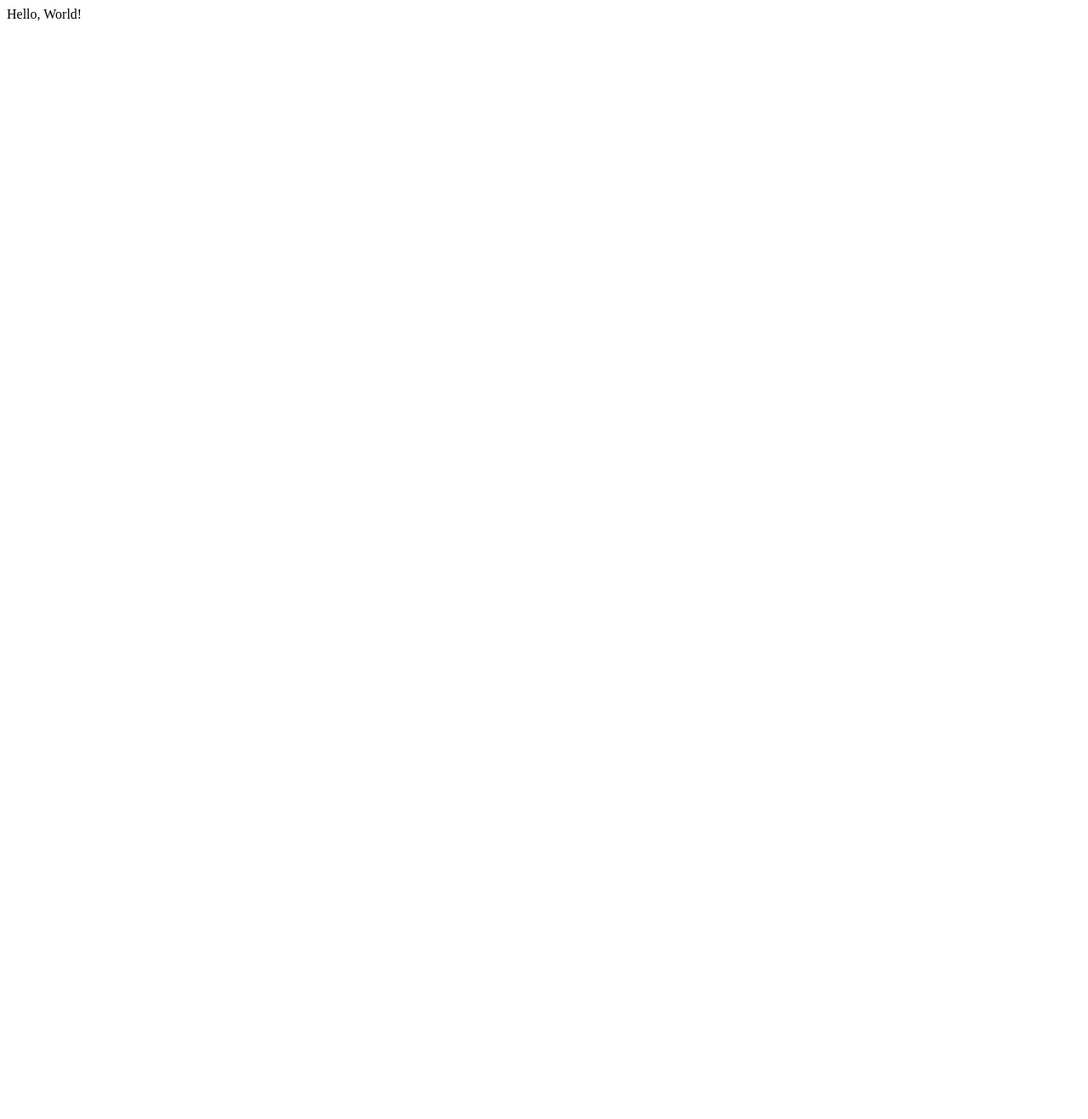
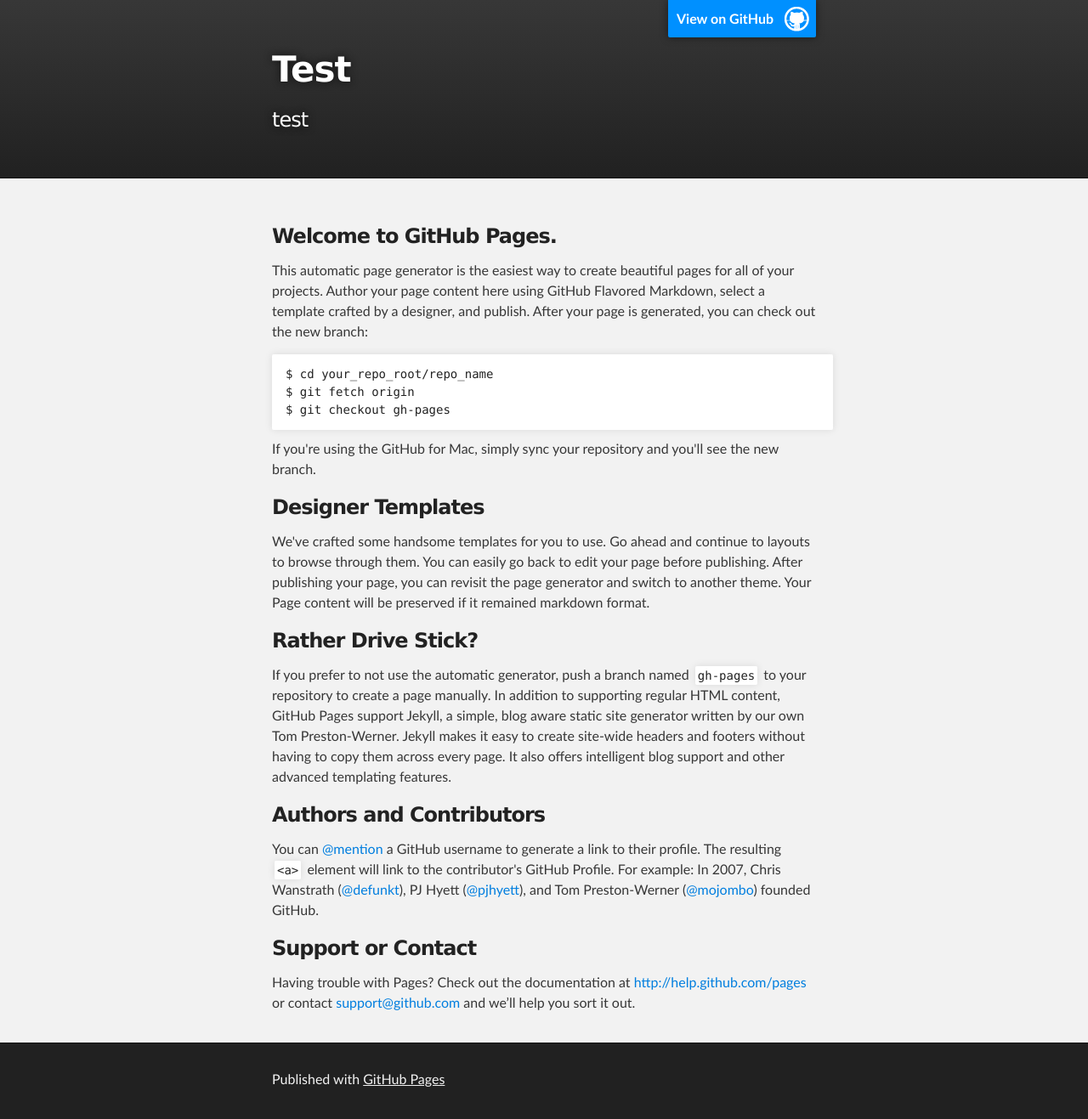
Before and after one commit to paulpjryan/paulpjryan.github.io, a plain HTML site: page index.html in a window 1280 px wide. Shown: the whole page at 85% size. Before the commit the page ends 800 px from the top, so only its background shows below. Drawn offline with Linux system fonts and the light colour scheme.

Commit message:
Replace master branch with page content via GitHub

```diff
--- a/index.html
+++ b/index.html
@@ -1,3 +1,74 @@
-<!DOCTYPE HTML>
+<!DOCTYPE html>
+<html>
 
-Hello, World!
+  <head>
+    <meta charset='utf-8'>
+    <meta http-equiv="X-UA-Compatible" content="chrome=1">
+    <meta name="description" content="Test : test">
+
+    <link rel="stylesheet" type="text/css" media="screen" href="stylesheets/stylesheet.css">
+
+    <title>Test</title>
+  </head>
+
+  <body>
+
+    <!-- HEADER -->
+    <div id="header_wrap" class="outer">
+        <header class="inner">
+          <a id="forkme_banner" href="https://github.com/paulpjryan">View on GitHub</a>
+
+          <h1 id="project_title">Test</h1>
+          <h2 id="project_tagline">test</h2>
+
+        </header>
+    </div>
+
+    <!-- MAIN CONTENT -->
+    <div id="main_content_wrap" class="outer">
+      <section id="main_content" class="inner">
+        <h3>
+<a id="welcome-to-github-pages" class="anchor" href="#welcome-to-github-pages" aria-hidden="true"><span class="octicon octicon-link"></span></a>Welcome to GitHub Pages.</h3>
+
+<p>This automatic page generator is the easiest way to create beautiful pages for all of your projects. Author your page content here using GitHub Flavored Markdown, select a template crafted by a designer, and publish. After your page is generated, you can check out the new branch:</p>
+
+<pre><code>$ cd your_repo_root/repo_name
+$ git fetch origin
+$ git checkout gh-pages
+</code></pre>
+
+<p>If you're using the GitHub for Mac, simply sync your repository and you'll see the new branch.</p>
+
+<h3>
+<a id="designer-templates" class="anchor" href="#designer-templates" aria-hidden="true"><span class="octicon octicon-link"></span></a>Designer Templates</h3>
+
+<p>We've crafted some handsome templates for you to use. Go ahead and continue to layouts to browse through them. You can easily go back to edit your page before publishing. After publishing your page, you can revisit the page generator and switch to another theme. Your Page content will be preserved if it remained markdown format.</p>
+
+<h3>
+<a id="rather-drive-stick" class="anchor" href="#rather-drive-stick" aria-hidden="true"><span class="octicon octicon-link"></span></a>Rather Drive Stick?</h3>
+
+<p>If you prefer to not use the automatic generator, push a branch named <code>gh-pages</code> to your repository to create a page manually. In addition to supporting regular HTML content, GitHub Pages support Jekyll, a simple, blog aware static site generator written by our own Tom Preston-Werner. Jekyll makes it easy to create site-wide headers and footers without having to copy them across every page. It also offers intelligent blog support and other advanced templating features.</p>
+
+<h3>
+<a id="authors-and-contributors" class="anchor" href="#authors-and-contributors" aria-hidden="true"><span class="octicon octicon-link"></span></a>Authors and Contributors</h3>
+
+<p>You can <a href="https://github.com/blog/821" class="user-mention">@mention</a> a GitHub username to generate a link to their profile. The resulting <code>&lt;a&gt;</code> element will link to the contributor's GitHub Profile. For example: In 2007, Chris Wanstrath (<a href="https://github.com/defunkt" class="user-mention">@defunkt</a>), PJ Hyett (<a href="https://github.com/pjhyett" class="user-mention">@pjhyett</a>), and Tom Preston-Werner (<a href="https://github.com/mojombo" class="user-mention">@mojombo</a>) founded GitHub.</p>
+
+<h3>
+<a id="support-or-contact" class="anchor" href="#support-or-contact" aria-hidden="true"><span class="octicon octicon-link"></span></a>Support or Contact</h3>
+
+<p>Having trouble with Pages? Check out the documentation at <a href="http://help.github.com/pages">http://help.github.com/pages</a> or contact <a href="mailto:support@github.com">support@github.com</a> and we’ll help you sort it out.</p>
+      </section>
+    </div>
+
+    <!-- FOOTER  -->
+    <div id="footer_wrap" class="outer">
+      <footer class="inner">
+        <p>Published with <a href="http://pages.github.com">GitHub Pages</a></p>
+      </footer>
+    </div>
+
+
+
+  </body>
+</html>
--- a/stylesheets/stylesheet.css
+++ b/stylesheets/stylesheet.css
@@ -201,12 +201,14 @@
 }
 
 ul {
-  list-style: inside;
+  list-style-position: inside;
+  list-style: disc;
   padding-left: 20px;
 }
 
 ol {
-  list-style: decimal inside;
+  list-style-position: inside;
+  list-style: decimal;
   padding-left: 20px;
 }
 
```
